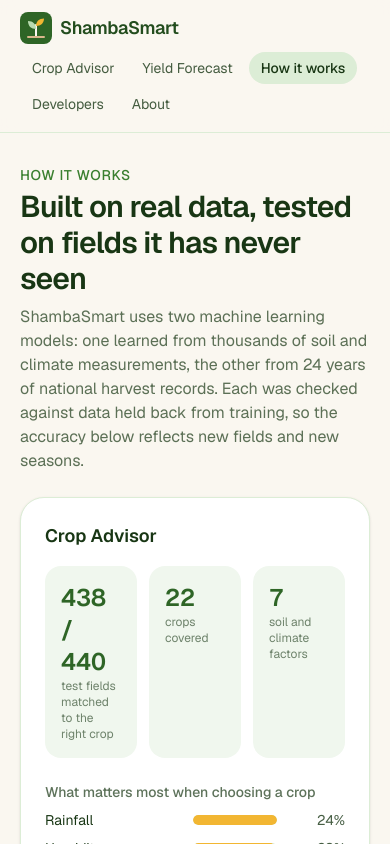
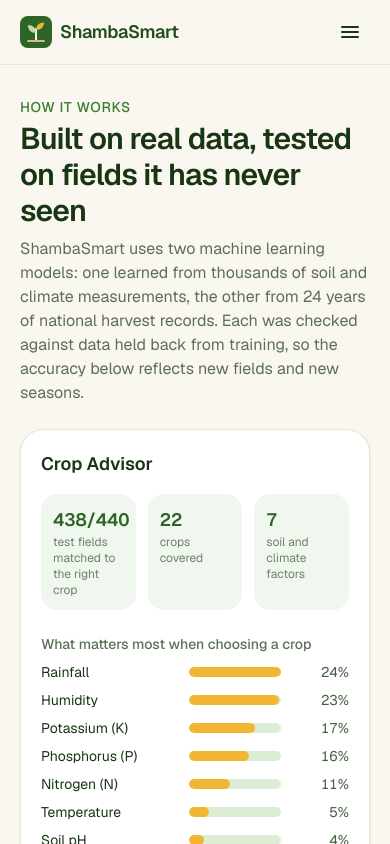
Before and after one commit to davewagacira/Shamba-Smart, a Next.js app: page /how-it-works in a window 390 px wide. Shown: the top 844 px of the page. Built offline with nearby package versions, Linux system fonts and the light colour scheme.

Commit message:
Make the site mobile friendly
Add a hamburger menu below 1024px, a sticky forecast bar on the yield page,
scroll to results after a crop recommendation on small screens, 16px form
inputs to stop iOS zoom, and tighter stat cards and padding on phones.

```diff
--- a/src/app/how-it-works/page.tsx
+++ b/src/app/how-it-works/page.tsx
@@ -20,7 +20,7 @@ const kenya = Object.entries(Y.kenya_history)
 
 function Card({ title, children }: { title: string; children: React.ReactNode }) {
   return (
-    <div className="rounded-3xl border border-leaf-100 bg-white p-6 shadow-sm">
+    <div className="rounded-3xl border border-leaf-100 bg-white p-5 shadow-sm sm:p-6">
       <h2 className="mb-4 text-lg font-semibold text-leaf-900">{title}</h2>
       {children}
     </div>
@@ -29,8 +29,8 @@ function Card({ title, children }: { title: string; children: React.ReactNode })
 
 function Stat({ value, label }: { value: string; label: string }) {
   return (
-    <div className="rounded-2xl bg-leaf-50 p-4">
-      <p className="text-2xl font-semibold text-leaf-700 tabular-nums">{value}</p>
+    <div className="rounded-2xl bg-leaf-50 p-3 sm:p-4">
+      <p className="whitespace-nowrap text-lg font-semibold text-leaf-700 tabular-nums sm:text-2xl">{value}</p>
       <p className="text-xs text-leaf-900/60">{label}</p>
     </div>
   );
@@ -56,7 +56,7 @@ export default function HowItWorksPage() {
       <div className="grid gap-6 lg:grid-cols-2">
         <Card title="Crop Advisor">
           <div className="grid grid-cols-3 gap-3">
-            <Stat value={`${correct} / ${testFields}`} label="test fields matched to the right crop" />
+            <Stat value={`${correct}/${testFields}`} label="test fields matched to the right crop" />
             <Stat value={`${C.classes.length}`} label="crops covered" />
             <Stat value="7" label="soil and climate factors" />
           </div>
--- a/src/app/page.tsx
+++ b/src/app/page.tsx
@@ -48,8 +48,8 @@ export default function Home() {
         </div>
         <div className="grid grid-cols-2 gap-3">
           {stats.map((s) => (
-            <div key={s.label} className="rounded-2xl border border-leaf-100 bg-white p-5 shadow-sm">
-              <div className="text-3xl font-semibold text-leaf-700">{s.value}</div>
+            <div key={s.label} className="rounded-2xl border border-leaf-100 bg-white p-4 shadow-sm sm:p-5">
+              <div className="whitespace-nowrap text-2xl font-semibold text-leaf-700 sm:text-3xl">{s.value}</div>
               <div className="mt-1 text-sm text-leaf-900/65">{s.label}</div>
             </div>
           ))}
@@ -102,7 +102,7 @@ export default function Home() {
         </div>
       </section>
 
-      <section className="flex flex-wrap items-center justify-between gap-5 rounded-3xl bg-leaf-900 px-8 py-10 text-white">
+      <section className="flex flex-wrap items-center justify-between gap-5 rounded-3xl bg-leaf-900 px-6 py-8 text-white sm:px-8 sm:py-10">
         <div>
           <h2 className="text-2xl font-semibold">Have a soil test result?</h2>
           <p className="mt-1 text-leaf-100/80">Get a crop recommendation in seconds. No sign-up needed.</p>
--- a/src/app/yield-forecast/YieldForm.tsx
+++ b/src/app/yield-forecast/YieldForm.tsx
@@ -58,19 +58,19 @@ export function YieldForm() {
 
   return (
     <div className="mt-6 grid gap-6 lg:grid-cols-[1fr_1.2fr]">
-      <div className="space-y-5 rounded-3xl border border-leaf-100 bg-white p-6 shadow-sm">
+      <div className="space-y-5 rounded-3xl border border-leaf-100 bg-white p-5 shadow-sm sm:p-6">
         <div className="grid grid-cols-2 gap-3">
           <label className="text-sm font-medium text-leaf-900">
             Country
             <select value={s.country} onChange={(e) => set({ country: e.target.value, ...defaultsFor(e.target.value) })}
-              className="mt-1 w-full rounded-lg border border-leaf-200 bg-white px-2 py-2 font-normal">
+              className="mt-1 w-full rounded-lg border border-leaf-200 bg-white px-2 py-2 text-base font-normal sm:text-sm">
               {Y.countries.map((c) => <option key={c}>{c}</option>)}
             </select>
           </label>
           <label className="text-sm font-medium text-leaf-900">
             Crop
             <select value={s.crop} onChange={(e) => set({ crop: e.target.value })}
-              className="mt-1 w-full rounded-lg border border-leaf-200 bg-white px-2 py-2 font-normal">
+              className="mt-1 w-full rounded-lg border border-leaf-200 bg-white px-2 py-2 text-base font-normal sm:text-sm">
               {Y.crops.map((c) => <option key={c}>{c}</option>)}
             </select>
           </label>
@@ -96,7 +96,7 @@ export function YieldForm() {
         </p>
       </div>
 
-      <section className="space-y-5">
+      <section className="space-y-5 pb-20 lg:pb-0">
         <div className="rounded-3xl bg-soil-100 p-6 shadow-sm">
           <p className="text-sm text-soil-700">Expected {s.crop.toLowerCase()} harvest in {s.country}, {s.year}</p>
           {pred ? (
@@ -153,6 +153,18 @@ export function YieldForm() {
           </div>
         )}
       </section>
+
+      {pred && (
+        <div className="fixed inset-x-0 bottom-0 z-20 border-t border-soil-300 bg-soil-100/95 px-5 py-3 shadow-[0_-4px_12px_rgba(0,0,0,0.06)] backdrop-blur lg:hidden">
+          <div className="mx-auto flex max-w-6xl items-baseline justify-between gap-3">
+            <span className="truncate text-sm text-soil-700">{s.crop}, {s.country} {s.year}</span>
+            <span className="whitespace-nowrap font-semibold text-leaf-900 tabular-nums">
+              {pred.yield_t_ha.toFixed(2)} t/ha
+              {pred.bags_90kg_acre !== null && <span className="ml-2 text-sm font-normal text-leaf-900/70">· {pred.bags_90kg_acre} bags/acre</span>}
+            </span>
+          </div>
+        </div>
+      )}
     </div>
   );
 }
--- a/src/components/Nav.tsx
+++ b/src/components/Nav.tsx
@@ -2,6 +2,7 @@
 
 import Link from "next/link";
 import { usePathname } from "next/navigation";
+import { useState } from "react";
 import { Logo } from "@/components/Logo";
 
 const LINKS = [
@@ -14,14 +15,18 @@ const LINKS = [
 
 export function Nav() {
   const path = usePathname();
+  const [open, setOpen] = useState(false);
+  const close = () => setOpen(false);
+
   return (
-    <header className="sticky top-0 z-20 border-b border-leaf-100 bg-cream/90 backdrop-blur">
-      <nav className="mx-auto flex max-w-6xl flex-wrap items-center gap-x-6 gap-y-2 px-5 py-3">
-        <Link href="/" className="flex items-center gap-2 font-semibold text-leaf-800">
+    <header className="sticky top-0 z-30 border-b border-leaf-100 bg-cream/95 backdrop-blur">
+      <nav className="mx-auto flex max-w-6xl items-center gap-6 px-5 py-3">
+        <Link href="/" onClick={close} className="flex items-center gap-2 font-semibold text-leaf-800">
           <Logo />
           <span className="text-lg tracking-tight">ShambaSmart</span>
         </Link>
-        <div className="ml-auto flex flex-wrap items-center gap-1 text-sm">
+
+        <div className="ml-auto hidden items-center gap-1 whitespace-nowrap text-sm lg:flex">
           {LINKS.map((l) => (
             <Link
               key={l.href}
@@ -33,11 +38,47 @@ export function Nav() {
               {l.label}
             </Link>
           ))}
-          <Link href="/crop-advisor" className="ml-2 hidden rounded-full bg-leaf-700 px-4 py-1.5 font-medium text-white hover:bg-leaf-800 sm:inline-block">
+          <Link href="/crop-advisor" className="ml-2 rounded-full bg-leaf-700 px-4 py-1.5 font-medium text-white hover:bg-leaf-800">
             Get started
           </Link>
         </div>
+
+        <button
+          type="button"
+          onClick={() => setOpen((o) => !o)}
+          aria-label={open ? "Close menu" : "Open menu"}
+          aria-expanded={open}
+          className="ml-auto flex h-10 w-10 items-center justify-center rounded-full text-leaf-900 hover:bg-leaf-50 lg:hidden"
+        >
+          <svg viewBox="0 0 24 24" className="h-6 w-6" fill="none" stroke="currentColor" strokeWidth="2" strokeLinecap="round">
+            {open ? <path d="M6 6l12 12M18 6L6 18" /> : <path d="M4 7h16M4 12h16M4 17h16" />}
+          </svg>
+        </button>
       </nav>
+
+      {open && (
+        <div className="border-t border-leaf-100 bg-cream px-5 pb-5 pt-2 lg:hidden">
+          <ul className="space-y-1">
+            {LINKS.map((l) => (
+              <li key={l.href}>
+                <Link
+                  href={l.href}
+                  onClick={close}
+                  className={`block rounded-xl px-3 py-3 text-base ${
+                    path === l.href ? "bg-leaf-100 font-medium text-leaf-900" : "text-leaf-900/85 hover:bg-leaf-50"
+                  }`}
+                >
+                  {l.label}
+                </Link>
+              </li>
+            ))}
+          </ul>
+          <Link href="/crop-advisor" onClick={close}
+            className="mt-3 block rounded-full bg-leaf-700 py-3 text-center font-medium text-white hover:bg-leaf-800">
+            Get started
+          </Link>
+        </div>
+      )}
     </header>
   );
 }
```
Also changed, not shown: src/app/crop-advisor/RecommendForm.tsx (+10 -5 lines).
